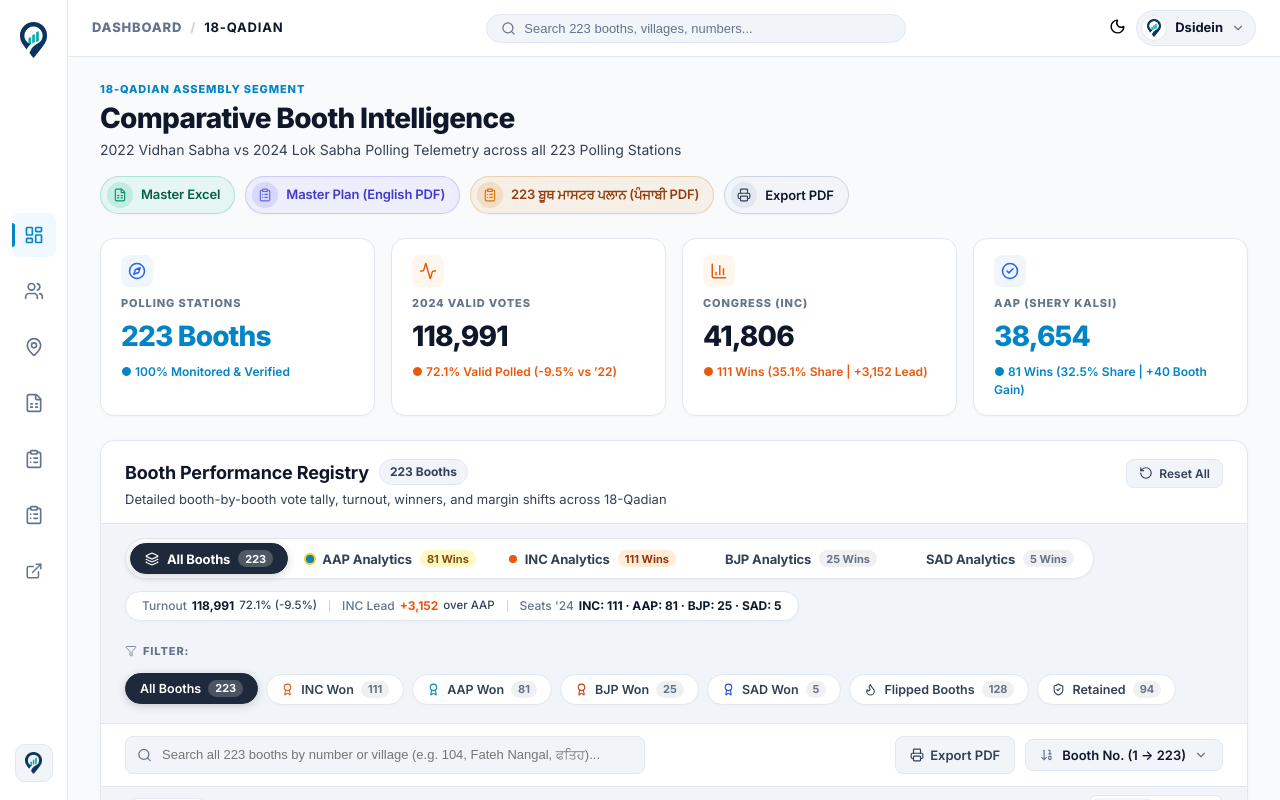
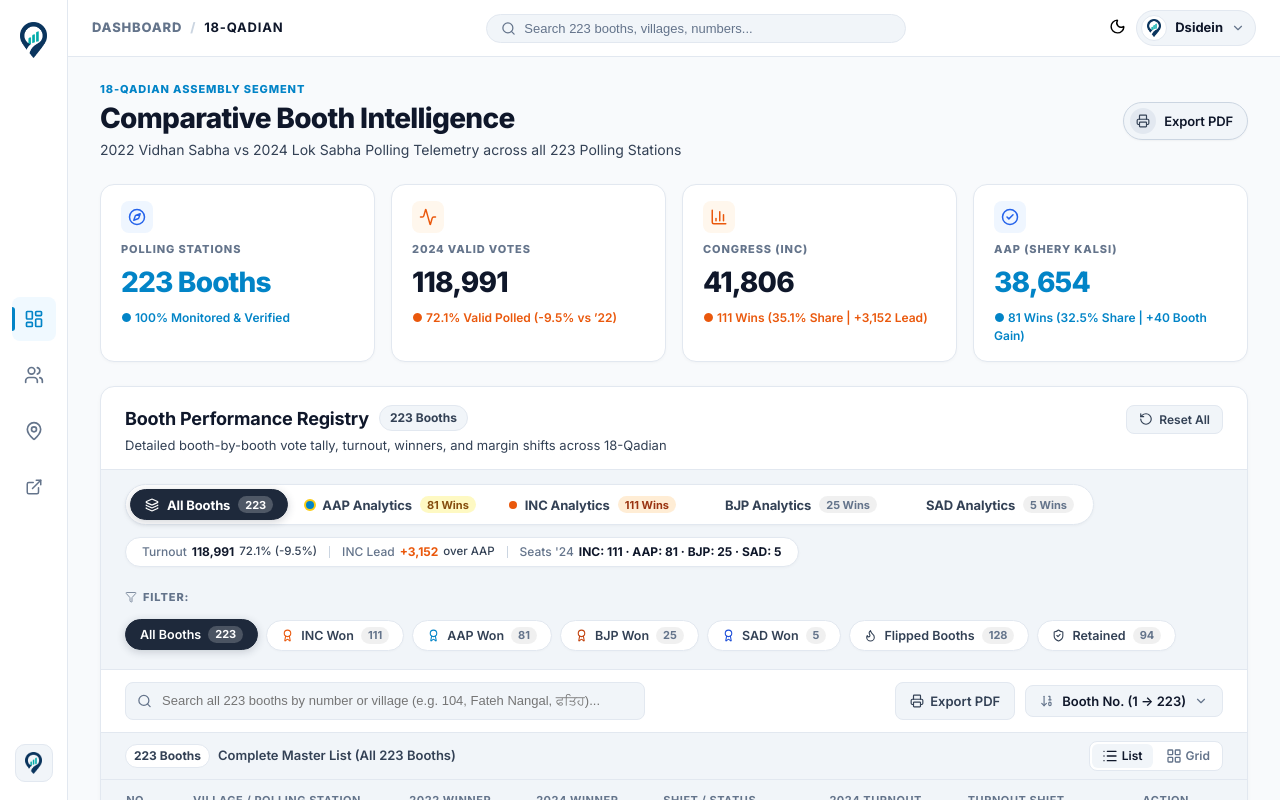
Before and after one commit to Jass-2005/qadian-web, a React (Vite) app: page / in a window 1280 px wide. Shown: the top 800 px of the page. Built offline with nearby package versions, Linux system fonts and the light colour scheme.

Commit message:
fix: remove master excel, master plan, and boothwise plan download buttons from frontend

```diff
--- a/src/App.jsx
+++ b/src/App.jsx
@@ -18,7 +18,6 @@
   Printer,
   MapPin,
   Users,
-  FileSpreadsheet,
   Compass,
   Layers,
   Activity,
@@ -26,8 +25,7 @@
   BarChart3,
   ExternalLink,
   ShieldAlert,
-  Database,
-  ClipboardList
+  Database
 } from 'lucide-react';
 
 export default function App() {
@@ -395,36 +393,6 @@
             </div>
 
             <div className="title-action-buttons">
-              <a
-                href="./Qadian_Master_Booth_Analysis_AAP_INC.xlsx"
-                download="Qadian_Master_Booth_Analysis_AAP_INC.xlsx"
-                className="pill-action-btn green"
-                title="Download Master Analysis Spreadsheet (Excel .xlsx with AAP/INC Colors)"
-              >
-                <span className="pill-btn-icon"><FileSpreadsheet size={14} /></span>
-                <span className="pill-btn-label">Master Excel</span>
-              </a>
-
-              <a
-                href="./Qadian_223_Boothwise_Detailed_Field_Operations_PURE_ENGLISH.pdf"
-                download="Qadian_223_Boothwise_Detailed_Field_Operations_PURE_ENGLISH.pdf"
-                className="pill-action-btn purple"
-                title="Download Complete 223-Booth Master Plan in English (PDF with Watermark)"
-              >
-                <span className="pill-btn-icon"><ClipboardList size={14} /></span>
-                <span className="pill-btn-label">Master Plan (English PDF)</span>
-              </a>
-
-              <a
-                href="./Qadian_223_Boothwise_Detailed_Field_Operations_Punjabi_Revised-final.pdf"
-                download="Qadian_223_Boothwise_Detailed_Field_Operations_Punjabi_Revised-final.pdf"
-                className="pill-action-btn amber"
-                title="Download 223 Boothwise Detailed Field Operations Plan in Punjabi (PDF with Watermark)"
-              >
-                <span className="pill-btn-icon"><ClipboardList size={14} /></span>
-                <span className="pill-btn-label">223 ਬੂਥ ਮਾਸਟਰ ਪਲਾਨ (ਪੰਜਾਬੀ PDF)</span>
-              </a>
-
               <button
                 onClick={handlePrintMasterReport}
                 className="pill-action-btn outline"
--- a/src/components/BoothModal.jsx
+++ b/src/components/BoothModal.jsx
@@ -1,5 +1,5 @@
 import React, { useState } from 'react';
-import { X, Printer, Target, Download, FileText } from 'lucide-react';
+import { X, Printer, Target, FileText } from 'lucide-react';
 
 export default function BoothModal({ booth, onClose }) {
   const [mpLang, setMpLang] = useState('PA');
@@ -352,29 +352,6 @@
                 ))}
               </div>
             </div>
-
-            {/* Download Complete Master Plan PDF */}
-            <div className="masterplan-download-row no-print">
-              <a
-                href="./Qadian_223_Boothwise_Detailed_Field_Operations_Punjabi_Revised-final.pdf"
-                download="Qadian_223_Boothwise_Detailed_Field_Operations_Punjabi_Revised-final.pdf"
-                className="btn-download-masterplan pa"
-                title="Download 223-Booth Detailed Field Operations Plan in Punjabi (PDF with Watermark)"
-              >
-                <Download size={14} />
-                <span>223 ਬੂਥ ਮਾਸਟਰ ਪਲਾਨ (ਪੰਜਾਬੀ PDF)</span>
-              </a>
-
-              <a
-                href="./Qadian_223_Boothwise_Detailed_Field_Operations_PURE_ENGLISH.pdf"
-                download="Qadian_223_Boothwise_Detailed_Field_Operations_PURE_ENGLISH.pdf"
-                className="btn-download-masterplan en"
-                title="Download 223-Booth Master Plan Document in English (PDF with Watermark)"
-              >
-                <Download size={14} />
-                <span>Master Plan (English PDF)</span>
-              </a>
-            </div>
           </div>
         )}
       </div>
--- a/src/components/Sidebar.jsx
+++ b/src/components/Sidebar.jsx
@@ -1,5 +1,5 @@
 import React from 'react';
-import { LayoutDashboard, MapPin, Users, FileSpreadsheet, ExternalLink, X, ClipboardList } from 'lucide-react';
+import { LayoutDashboard, MapPin, Users, ExternalLink, X } from 'lucide-react';
 
 export default function Sidebar({ activeTab, setActiveTab, isOpen, onClose }) {
   const handleNavClick = (tab) => {
@@ -75,39 +75,6 @@
           </button>
 
           <a
-            href="./Qadian_Master_Booth_Analysis_AAP_INC.xlsx"
-            download="Qadian_Master_Booth_Analysis_AAP_INC.xlsx"
-            className="sidebar-nav-btn"
-            title="Master Excel Spreadsheet (.xlsx)"
-            onClick={() => { if (onClose) onClose(); }}
-          >
-            <FileSpreadsheet size={20} />
-            <span className="sidebar-label hide-desktop">Master Excel</span>
-          </a>
-
-          <a
-            href="./Qadian_223_Boothwise_Detailed_Field_Operations_PURE_ENGLISH.pdf"
-            download="Qadian_223_Boothwise_Detailed_Field_Operations_PURE_ENGLISH.pdf"
-            className="sidebar-nav-btn"
-            title="Download Detailed 223-Booth Master Plan in English (PDF with Watermark)"
-            onClick={() => { if (onClose) onClose(); }}
-          >
-            <ClipboardList size={20} />
-            <span className="sidebar-label hide-desktop">Master Plan (EN PDF)</span>
-          </a>
-
-          <a
-            href="./Qadian_223_Boothwise_Detailed_Field_Operations_Punjabi_Revised-final.pdf"
-            download="Qadian_223_Boothwise_Detailed_Field_Operations_Punjabi_Revised-final.pdf"
-            className="sidebar-nav-btn"
-            title="Download 223-Booth Detailed Field Operations Plan in Punjabi (PDF with Watermark)"
-            onClick={() => { if (onClose) onClose(); }}
-          >
-            <ClipboardList size={20} />
-            <span className="sidebar-label hide-desktop">223 ਬੂਥ ਪਲਾਨ (PA PDF)</span>
-          </a>
-
-          <a
             href="https://dsidein.com"
             target="_blank"
             rel="noreferrer"
```
